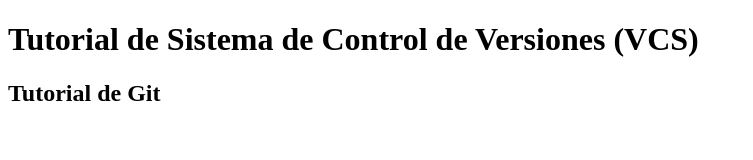
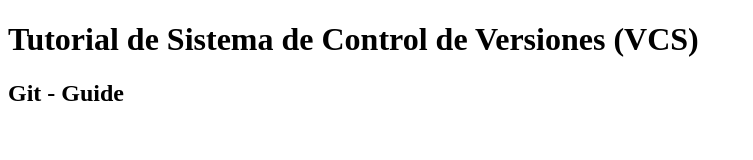
Before and after one commit to MasterTorAni/Tutorial-de-Git, a plain HTML site: page index.html in a window 1280 px wide. Shown: the whole page, without its empty margins (0-753 px from the left). Drawn offline with Linux system fonts and the light colour scheme.

Commit message:
Updated Tag h2.

```diff
--- a/index.html
+++ b/index.html
@@ -10,7 +10,7 @@
 
 	<h1> Tutorial de Sistema de Control de Versiones (VCS) </h1>
 
-	<h2> Tutorial de Git </h2>
+	<h2> Git - Guide</h2>
 
   </body>
 
```
